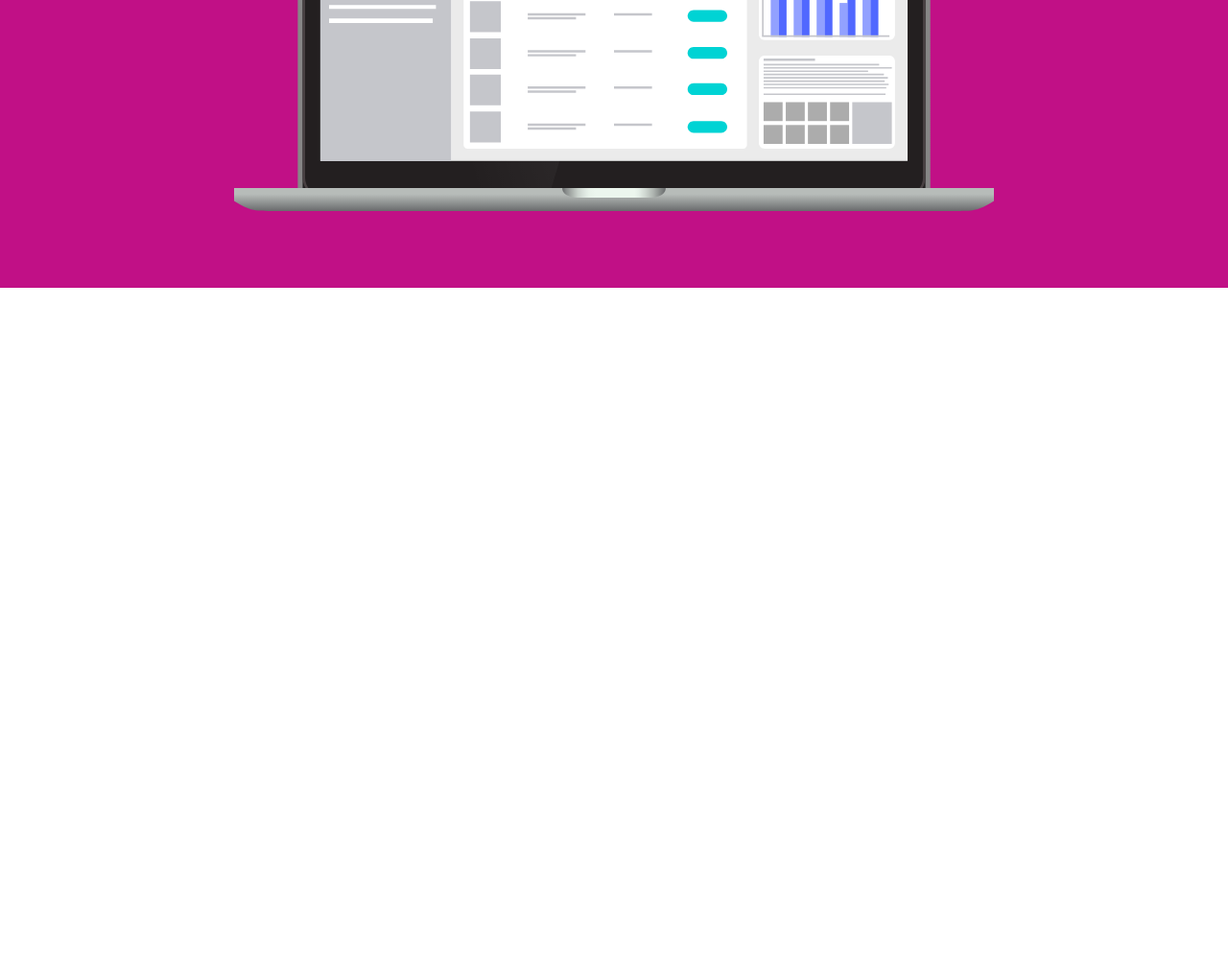
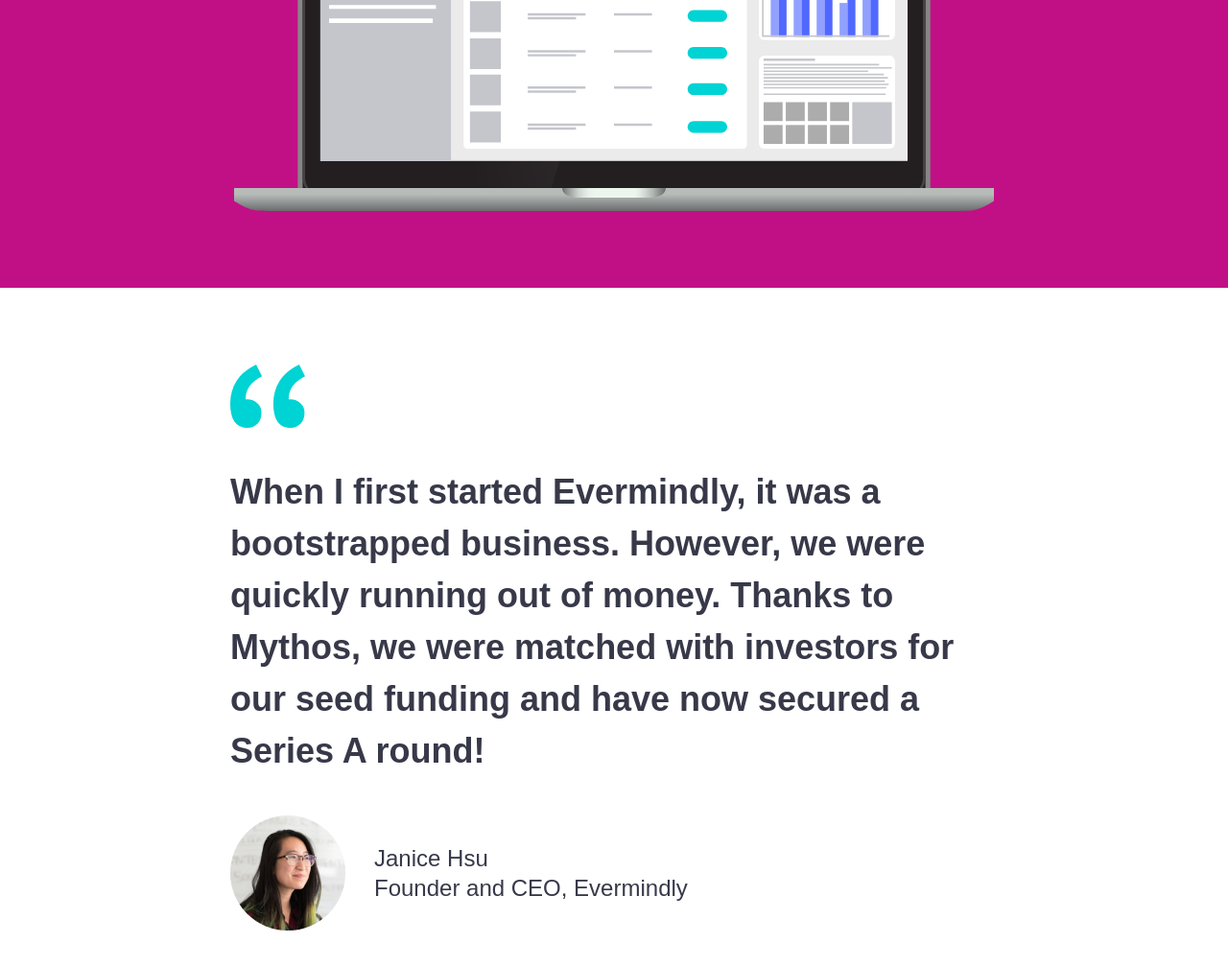
Before and after one commit to isaiahhenson/responsive-design-beginners, a plain HTML site: page index.html in a window 1280 px wide. Shown: the part 1551-2559 px from the top of the page at 96% size. Before the commit the page ends 1851 px from the top, so only its background shows below. Drawn offline with Linux system fonts and the light colour scheme.

Commit message:
Testimonial

```diff
--- a/app/scss/components/_index.scss
+++ b/app/scss/components/_index.scss
@@ -2,3 +2,4 @@
 @forward 'hero';
 @forward 'features';
 @forward 'fw-features';
+@forward 'testimonial';
--- /dev/null
+++ b/app/scss/components/_testimonial.scss
@@ -0,0 +1,45 @@
+@use '../util/' as u;
+
+.testimonial {
+  &__wrapper {
+    max-width: u.rem(800);
+  }
+
+  &__icon {
+    width: 16%;
+    max-width: u.rem(78);
+    margin-block-end: clamp(u.rem(20), 0.68rem + 2.42vw, u.rem(40));
+  }
+
+  &__quote {
+    font-weight: 700;
+    line-height: 1.5;
+    font-size: u.rem(24);
+    font-size: clamp(u.rem(24), 1.16rem + 1.45vw, u.rem(36));
+    margin-block-end: u.rem(40);
+  }
+
+  &__author-wrapper {
+    display: inline-flex;
+    gap: 20px 30px;
+    align-items: center;
+    flex-wrap: wrap;
+    justify-content: center;
+  }
+
+  &__author {
+    width: u.rem(120);
+    border-radius: 50%;
+  }
+
+  &__author-caption {
+  }
+
+  &__author-description {
+    margin-block-end: 0;
+
+    @include u.breakpoint-down(xsmall) {
+      text-align: center;
+    }
+  }
+}
--- a/app/scss/globals/_boilerplate.scss
+++ b/app/scss/globals/_boilerplate.scss
@@ -25,6 +25,11 @@ img {
   height: auto;
 }
 
+figure,
+blockquote {
+  margin: 0;
+}
+
 .visually-hidden {
   position: absolute;
   left: -10000px;
--- a/app/scss/util/_breakpoints.scss
+++ b/app/scss/util/_breakpoints.scss
@@ -7,11 +7,12 @@ $breakpoints-up: (
   'xlarge': f.em(1440),
 );
 
-//699.98px, 898.98px, 1439.98px
+//474.98px, 699.98px, 898.98px, 1439.98px
 $breakpoints-down: (
+  'xsmall': f.em(474.98),
   'small': f.em(699.98),
   'medium': f.em(899.98),
-  'large': f.em(1439.98),
+  'large': f.em(1339.98),
 );
 
 @mixin breakpoint($size) {
--- a/index.html
+++ b/index.html
@@ -141,6 +141,42 @@
             />
           </div>
         </section>
+        <section class="testimonial">
+          <h2 class="visually-hidden">Testimonial</h2>
+          <div class="wrapper testimonial__wrapper">
+            <figure>
+              <img
+                src="/img/quotation-mark-teal.svg"
+                alt=""
+                class="testimonial__icon"
+                width="78"
+                height="66"
+              />
+              <blockquote>
+                <p class="testimonial__quote">
+                  When I first started Evermindly, it was a bootstrapped
+                  business. However, we were quickly running out of money.
+                  Thanks to Mythos, we were matched with investors for our seed
+                  funding and have now secured a Series A round!
+                </p>
+              </blockquote>
+              <div class="testimonial__author-wrapper">
+                <img
+                  src="/img/author-1x.jpg"
+                  alt="Headshot of Janice Hsu"
+                  srcset="/img/author-2x.jpg 2x, /img/author-3x.jpg 3x"
+                  class="testimonial__author"
+                />
+                <figcaption class="testimonial__author-caption">
+                  <p class="medium testimonial__author-description">
+                    Janice Hsu <br />
+                    Founder and CEO, Evermindly
+                  </p>
+                </figcaption>
+              </div>
+            </figure>
+          </div>
+        </section>
       </article>
     </main>
     <footer></footer>
```
Also changed, not shown: dist/style.css, img/author-1x.jpg (added), img/author-2x.jpg (added), img/author-3x.jpg (added), img/quotation-mark-teal.svg (added), 1 other file.
